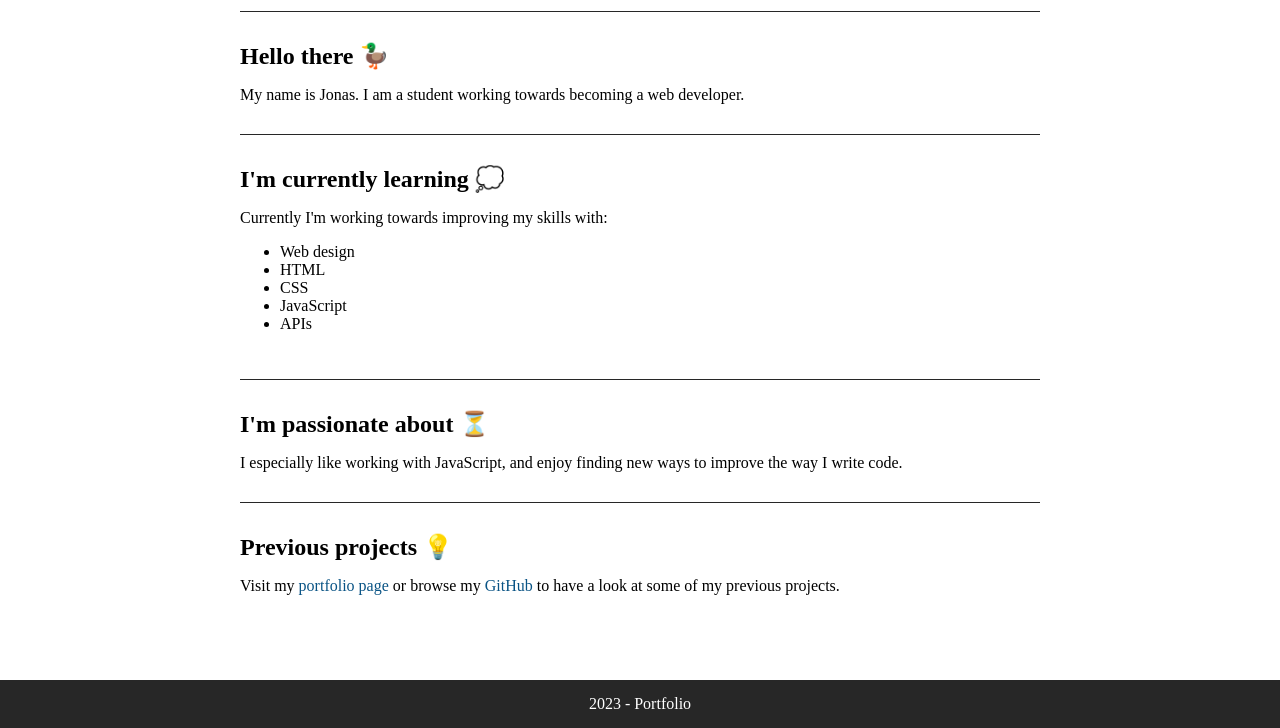
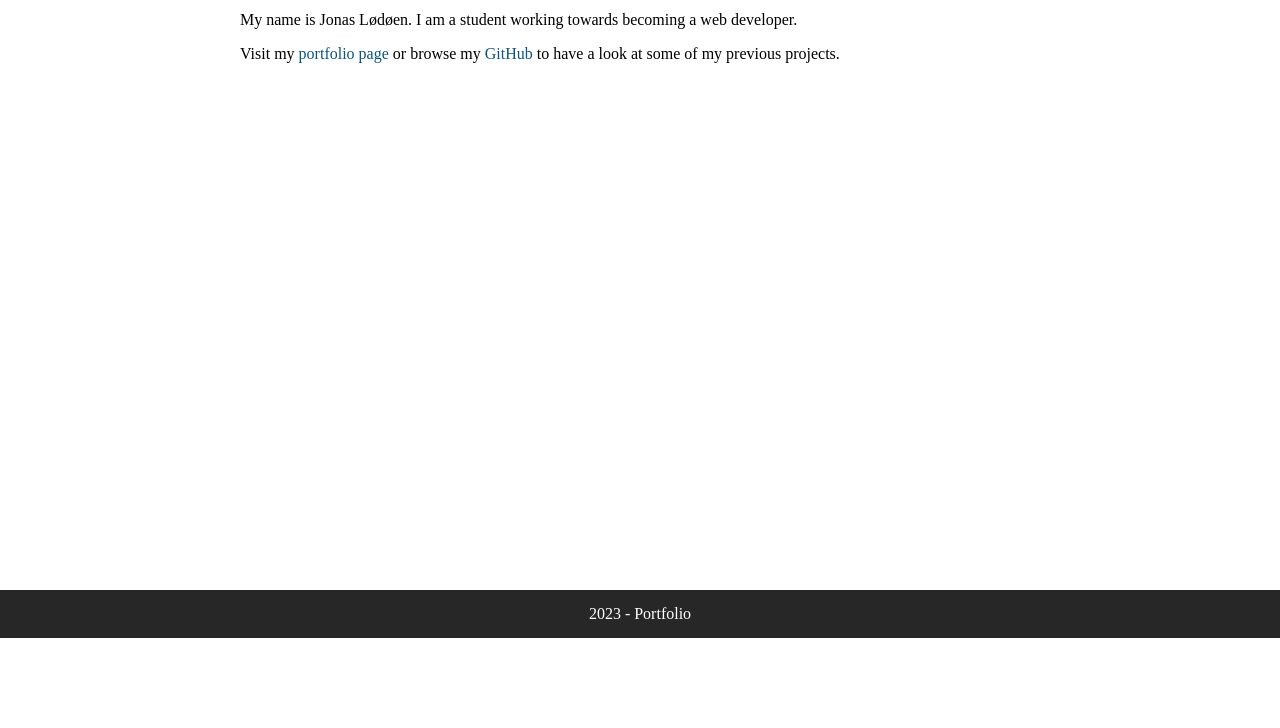
Before and after one commit to Lodoen/www, a plain HTML site: page about/index.html in a window 1280 px wide. Shown: the part 162-890 px from the top of the page. After the commit the page ends 800 px from the top, so only its background shows below. Drawn offline with Linux system fonts and the light colour scheme.

Commit message:
Updates about page

```diff
--- a/about/index.html
+++ b/about/index.html
@@ -2,7 +2,7 @@
 <html lang="en">
   <head>
     <meta charset="UTF-8" />
-    <meta name="description" content="About jonaslod" />
+    <meta name="description" content="Jonas Lødøen portfolio about page" />
     <meta name="viewport" content="width=device-width, initial-scale=1.0" />
     <link href="../css/style.css" rel="stylesheet" />
     <link href="../css/media.css" rel="stylesheet" />
@@ -23,33 +23,12 @@
     </header>
     <main>
       <section class="about-me">
-        <h1>About</h1>
-        <section>
-          <h2>Hello there &#129414;</h2>
-          <p>My name is Jonas. I am a student working towards becoming a web developer.</p>
-        </section>
-        <section>
-          <h2>I'm currently learning &#128173;</h2>
-          <p>Currently I'm working towards improving my skills with:</p>
-          <ul>
-            <li>Web design</li>
-            <li>HTML</li>
-            <li>CSS</li>
-            <li>JavaScript</li>
-            <li>APIs</li>
-          </ul>
-        </section>
-        <section>
-          <h2>I'm passionate about &#9203;</h2>
-          <p>I especially like working with JavaScript, and enjoy finding new ways to improve the way I write code.</p>
-        </section>
-        <section>
-          <h2>Previous projects &#128161;</h2>
-          <p>
-            Visit my <a class="link" href="../">portfolio page</a> or browse my <a class="link" href="https://github.com/jonaslod">GitHub</a> to have
-            a look at some of my previous projects.
-          </p>
-        </section>
+        <h1>About me</h1>
+        <p>My name is Jonas Lødøen. I am a student working towards becoming a web developer.</p>
+        <p>
+          Visit my <a class="link" href="../">portfolio page</a> or browse my <a class="link" href="https://github.com/jonaslod">GitHub</a> to have a
+          look at some of my previous projects.
+        </p>
       </section>
     </main>
     <footer><a href="../">2023 - Portfolio</a></footer>
```
